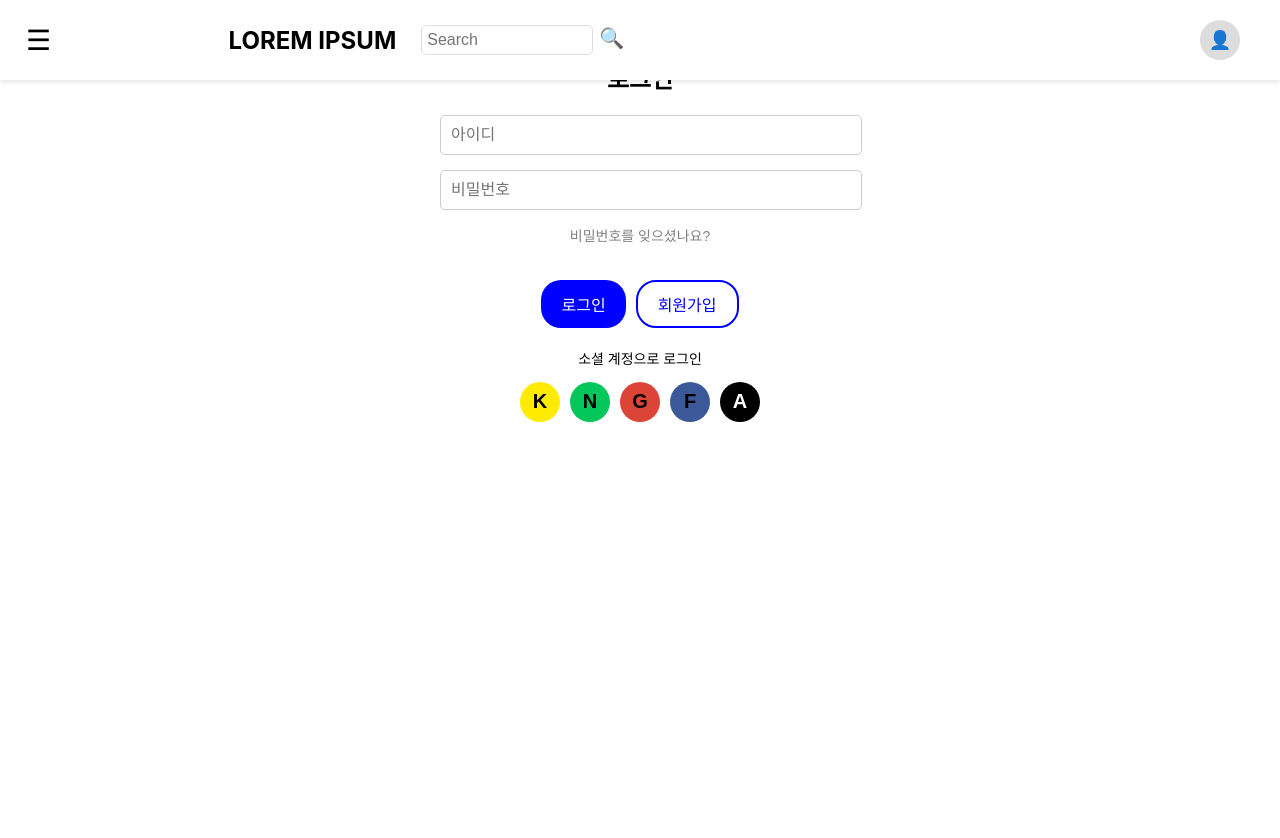
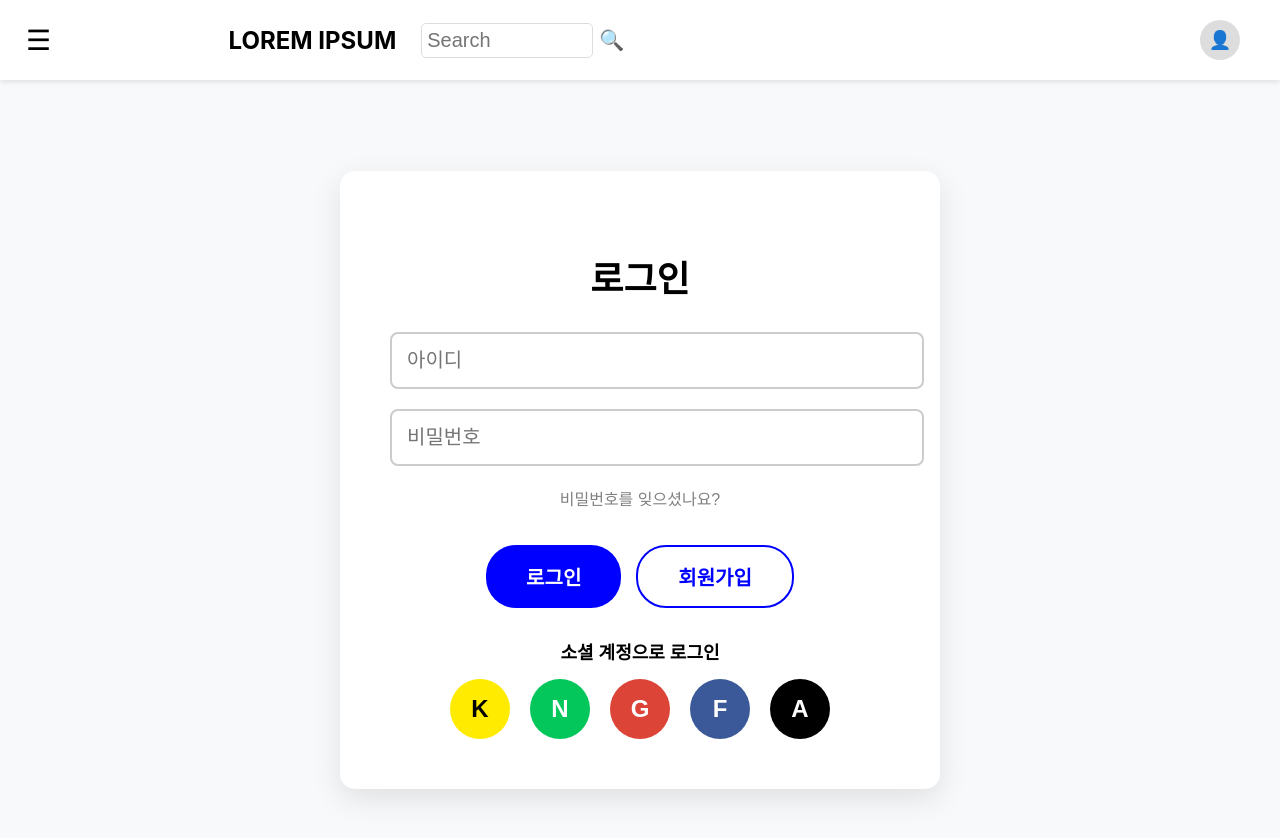
Before and after one commit to hsu-capstone-prism/DamSeol, a React (Create React App) app in the folder frontend/: page /login in a window 1280 px wide. Shown: the top 838 px of the page. Before the commit the page ends 800 px from the top, so only its background shows below. Built offline with nearby package versions, Linux system fonts and the light colour scheme.

Commit message:
로그인 페이지 수정

```diff
--- a/frontend/src/pages/StartPage/LoginPage.jsx
+++ b/frontend/src/pages/StartPage/LoginPage.jsx
@@ -1,19 +1,46 @@
-import React from "react";
+import React, { useState } from "react";
+import { useNavigate } from "react-router-dom"; // 페이지 이동을 위한 useNavigate 추가
 import "../../styles/LoginPage.css";
 
 const LoginPage = () => {
+  const navigate = useNavigate(); // 페이지 이동을 위한 훅 사용
+
+  const [username, setUsername] = useState("");
+  const [password, setPassword] = useState("");
+
+  const handleLogin = () => {
+    if (username && password) {
+      navigate("/main"); // 입력값이 있으면 MainPage로 이동
+    } else {
+      alert("아이디와 비밀번호를 입력하세요.");
+    }
+  };
+
   return (
     <div className="login-container">
-      <h2>로그인</h2>
+      <div className="login-box">
+        <h2 className="login-title">로그인</h2>
         <div className="input-group">
-        <input type="text" placeholder="아이디" />
+          <input
+            type="text"
+            placeholder="아이디"
+            value={username}
+            onChange={(e) => setUsername(e.target.value)}
+          />
         </div>
         <div className="input-group">
-        <input type="password" placeholder="비밀번호" />
+          <input
+            type="password"
+            placeholder="비밀번호"
+            value={password}
+            onChange={(e) => setPassword(e.target.value)}
+          />
         </div>
         <p className="forgot-password">비밀번호를 잊으셨나요?</p>
         <div className="button-group">
-        <button className="login-button">로그인</button>
+          <button className="login-button" onClick={handleLogin}>
+            로그인
+          </button>
           <button className="signup-button">회원가입</button>
         </div>
         <p className="social-text">소셜 계정으로 로그인</p>
@@ -25,6 +52,7 @@ const LoginPage = () => {
           <button className="social-btn apple">A</button>
         </div>
       </div>
+    </div>
   );
 };
 
--- a/frontend/src/styles/LoginPage.css
+++ b/frontend/src/styles/LoginPage.css
@@ -1,41 +1,70 @@
+/* 로그인 페이지 전체 */
 .login-container {
+  display: flex;
+  flex-direction: column;
+  align-items: center;
+  justify-content: center;
+  min-height: 100vh;
+  padding-top: 80px; /* 헤더 아래로 내리기 */
   text-align: center;
   font-family: "Poppins", sans-serif;
-  max-width: 400px;
-  margin: auto;
-  padding: 40px;
+  background-color: #f8f9fa;
 }
 
+/* 로그인 박스 */
+.login-box {
+  background: white;
+  padding: 50px;
+  border-radius: 15px;
+  box-shadow: 0 10px 30px rgba(0, 0, 0, 0.1);
+  max-width: 500px;
+  width: 90%;
+  text-align: center;
+}
+
+/* 로그인 제목 */
+.login-title {
+  font-size: 36px;
+  font-weight: bold;
+  margin-bottom: 30px;
+}
+
+/* 입력 필드 스타일 */
 .input-group {
-  margin: 15px 0;
+  width: 100%;
+  margin-bottom: 20px;
 }
 
 input {
   width: 100%;
-  padding: 10px;
-  font-size: 16px;
-  border: 1px solid #ccc;
-  border-radius: 5px;
+  padding: 15px;
+  font-size: 20px;
+  border: 2px solid #ccc;
+  border-radius: 8px;
 }
 
+/* 비밀번호 찾기 */
 .forgot-password {
-  font-size: 14px;
+  font-size: 16px;
   color: gray;
-  margin-bottom: 20px;
+  margin-bottom: 25px;
+  cursor: pointer;
 }
 
+/* 버튼 스타일 */
 .button-group {
   display: flex;
   justify-content: center;
-  gap: 10px;
-  margin-bottom: 20px;
+  gap: 15px;
+  margin-bottom: 30px;
 }
 
 .login-button,
 .signup-button {
-  padding: 10px 20px;
-  font-size: 16px;
-  border-radius: 20px;
+  padding: 15px 40px;
+  font-size: 20px;
+  font-weight: bold;
+  border-radius: 30px;
   border: none;
   cursor: pointer;
 }
@@ -51,22 +80,24 @@ input {
   background-color: white;
 }
 
+/* 소셜 로그인 */
 .social-text {
-  margin-top: 20px;
-  font-size: 14px;
+  font-size: 18px;
+  font-weight: bold;
+  margin-bottom: 15px;
 }
 
 .social-icons {
   display: flex;
   justify-content: center;
-  gap: 10px;
+  gap: 20px;
 }
 
 .social-btn {
-  width: 40px;
-  height: 40px;
+  width: 60px;
+  height: 60px;
   border-radius: 50%;
-  font-size: 20px;
+  font-size: 24px;
   font-weight: bold;
   border: none;
   cursor: pointer;
@@ -78,17 +109,45 @@ input {
 
 .naver {
   background-color: #03c75a;
+  color: white;
 }
 
 .google {
   background-color: #db4437;
+  color: white;
 }
 
 .facebook {
   background-color: #3b5998;
+  color: white;
 }
 
 .apple {
   background-color: black;
   color: white;
 }
+
+/* 반응형 */
+@media (max-width: 768px) {
+  .login-box {
+    width: 95%;
+    padding: 40px;
+  }
+
+  input {
+    font-size: 18px;
+    padding: 12px;
+  }
+
+  .login-button,
+  .signup-button {
+    font-size: 18px;
+    padding: 12px 30px;
+  }
+
+  .social-btn {
+    width: 50px;
+    height: 50px;
+    font-size: 20px;
+  }
+}
```
Lines whose indentation alone changed are shown as unchanged.
